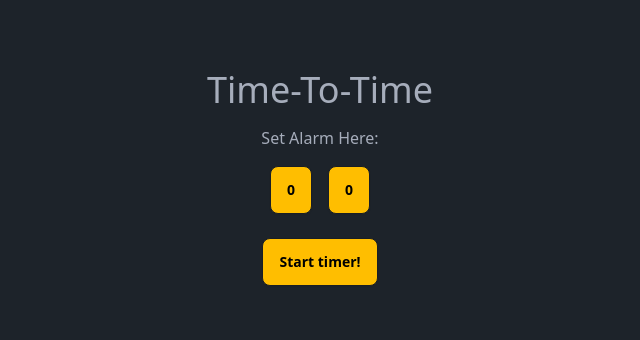
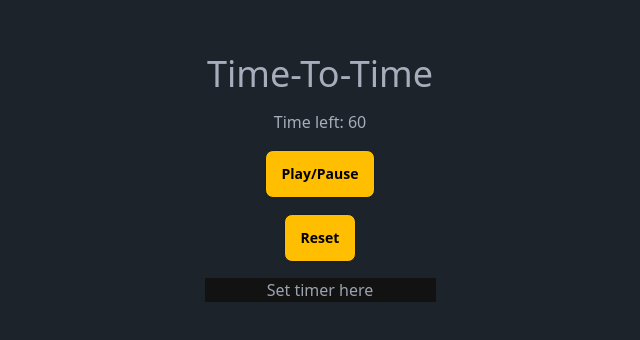
Before and after one commit to SimonThor12/timer-alarm-app, a React (Vite) app: page / in a window 1280 px wide. Shown: the part 222-562 px from the top of the page, without its empty margins (320-960 px from the left). Built offline with nearby package versions, Linux system fonts and the light colour scheme.

Commit message:
refactoring to change state management

```diff
--- a/src/TimeBtn.tsx
+++ b/src/TimeBtn.tsx
@@ -1,18 +1,11 @@
-import { useState } from "react";
 
 function TimeBtn() {
-  const [value, setValue] = useState(0);
-
-  function OnTimeBtnClick() {
-    setValue(value + 1);
-  }
 
   return (
     <>
       <button
-        onClick={OnTimeBtnClick}
-        className="btn bg-warning mt-4 text-black m-2   ">
-        {value}
+        data-theme="dark"
+        className="btn bg-primary mt-4 text-black m-2   ">
       </button>
     </>
   );
--- a/src/Timer.tsx
+++ b/src/Timer.tsx
@@ -1,15 +1,47 @@
-import TimerSetter from "./TimerSetter.tsx";
+import { useState, useEffect } from "react";
 
 function Timer() {
+  const [timeLeft, setTimeLeft] = useState(60);
+  const [isTicking, setIsTicking] = useState(false);
+
+  useEffect(() => {
+    if (timeLeft > 0 && isTicking) {
+      const intervalId = setInterval(() => {
+        setTimeLeft(timeLeft - 1);
+      }, 1000);
+
+      return () => clearInterval(intervalId);
+    }
+  }, [timeLeft, isTicking]);
+
+  function toggleTimer() {
+    setIsTicking(!isTicking);
+  }
+
+  const resetTimer = () => {
+    setTimeLeft(60); // Reset to the initial value
+  };
+
   return (
-    <>
-      <div
-        data-theme="dark"
-        className="flex flex-col items-center justify-center min-h-screen bg-black-100">
-        <h1 className="text-4xl text-center">Time-To-Time</h1>
-        <TimerSetter />
-      </div>
-    </>
+    <div
+      data-theme="dark"
+      className="flex flex-col items-center justify-center min-h-screen">
+      <h1 className="text-4xl text-center">Time-To-Time</h1>
+      <h2 className="mt-4">Time left: {timeLeft}</h2>
+      <button
+        className="btn bg-warning mt-4 text-black"
+        onClick={toggleTimer}>
+        Play/Pause
+      </button>
+      <button
+        className="btn bg-warning mt-4 text-black"
+        onClick={resetTimer}>
+        Reset
+      </button>
+      <input
+        className="text-center mt-4"
+        placeholder="Set timer here"></input>
+    </div>
   );
 }
 
--- a/src/TimerSetter.tsx
+++ b/src/TimerSetter.tsx
@@ -3,9 +3,7 @@ import Button from "./TimeBtn.tsx";
 function TimerSetter() {
   return (
     <>
-      <p className="mt-4">Set Alarm Here:</p>
       <div className="flex flex-row">
-        <Button />
         <Button />
       </div>
       <StartTimerBtn />
```
